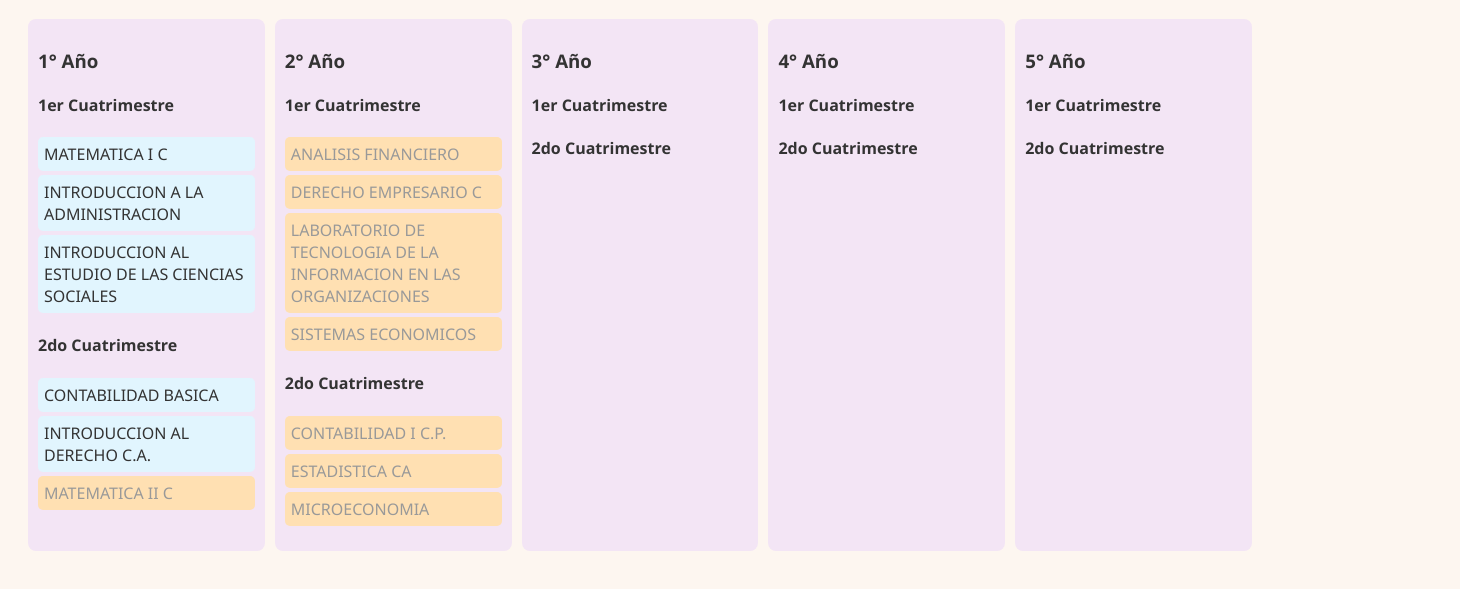
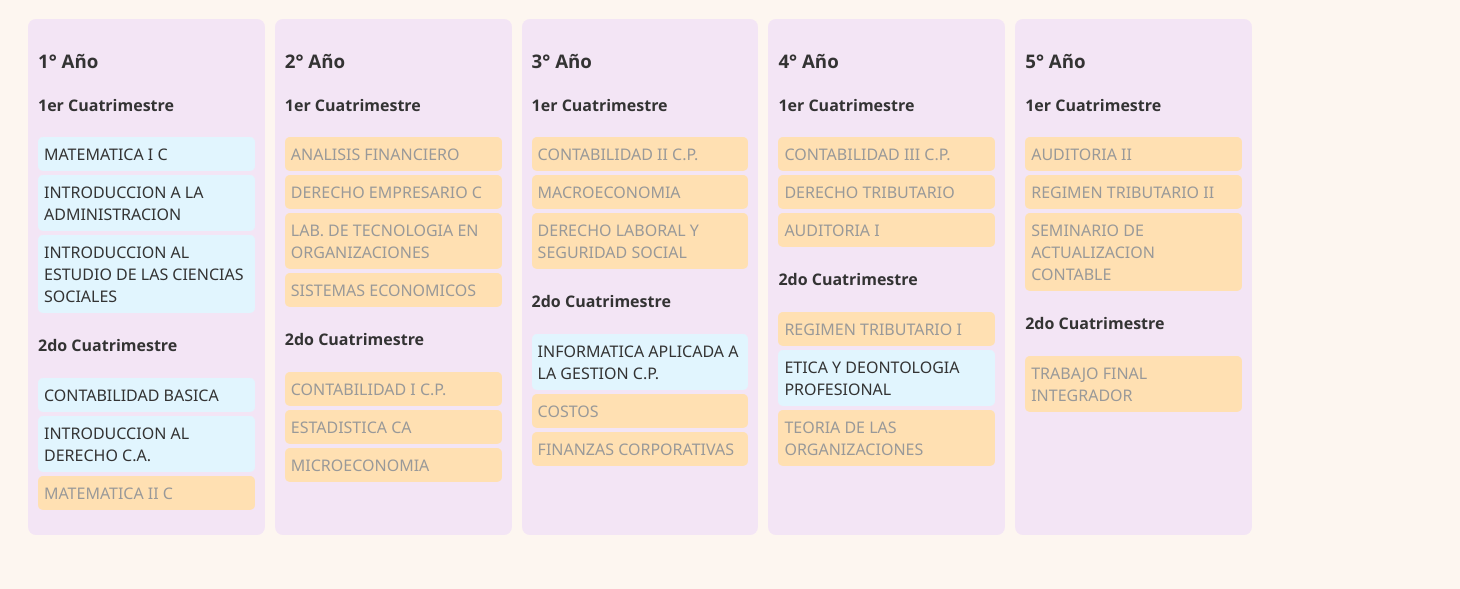
Before and after one commit to AnaClara535/Materias, a plain HTML site: page index.html in a window 1280 px wide. Shown: the part 95-684 px from the top of the page, 1460 px wide, since content can reach past the window. Drawn offline with Linux system fonts and the light colour scheme.

Commit message:
Update index.html

```diff
--- a/index.html
+++ b/index.html
@@ -71,19 +71,44 @@
 <div class="grid" id="malla"></div>
 <script>
   const materias = [
+    // 1er Año
     { id: '8116', nombre: 'MATEMATICA I C', anio: 1, cuatri: 1 },
     { id: '1660', nombre: 'INTRODUCCION A LA ADMINISTRACION', anio: 1, cuatri: 1 },
     { id: '4757', nombre: 'INTRODUCCION AL ESTUDIO DE LAS CIENCIAS SOCIALES', anio: 1, cuatri: 1 },
     { id: '1613', nombre: 'CONTABILIDAD BASICA', anio: 1, cuatri: 2 },
     { id: '9065', nombre: 'INTRODUCCION AL DERECHO C.A.', anio: 1, cuatri: 2 },
     { id: '8117', nombre: 'MATEMATICA II C', anio: 1, cuatri: 2, req: { cursar: ['8116'], rendir: ['8116'] } },
+
+    // 2do Año
     { id: '1673', nombre: 'ANALISIS FINANCIERO', anio: 2, cuatri: 1, req: { cursar: ['8116', '8117'], rendir: ['8116', '8117'] } },
     { id: '9074', nombre: 'DERECHO EMPRESARIO C', anio: 2, cuatri: 1, req: { cursar: ['9065'], rendir: ['9065'] } },
-    { id: '1711', nombre: 'LABORATORIO DE TECNOLOGIA DE LA INFORMACION EN LAS ORGANIZACIONES', anio: 2, cuatri: 1, req: { cursar: ['1660'], rendir: ['1660'] } },
+    { id: '1711', nombre: 'LAB. DE TECNOLOGIA EN ORGANIZACIONES', anio: 2, cuatri: 1, req: { cursar: ['1660'], rendir: ['1660'] } },
     { id: '2360', nombre: 'SISTEMAS ECONOMICOS', anio: 2, cuatri: 1, req: { cursar: ['8116'], rendir: ['8116'] } },
     { id: '1576', nombre: 'CONTABILIDAD I C.P.', anio: 2, cuatri: 2, req: { cursar: ['1613'], rendir: ['1613'] } },
     { id: '8105', nombre: 'ESTADISTICA CA', anio: 2, cuatri: 2, req: { cursar: ['8116', '8117'], rendir: ['8116', '8117'] } },
     { id: '2253', nombre: 'MICROECONOMIA', anio: 2, cuatri: 2, req: { cursar: ['8117', '2360'], rendir: ['8117', '2360', '4757'] } },
+
+    // 3er Año
+    { id: '1577', nombre: 'CONTABILIDAD II C.P.', anio: 3, cuatri: 1, req: { cursar: ['1576'], rendir: ['1576'] } },
+    { id: '2103', nombre: 'MACROECONOMIA', anio: 3, cuatri: 1, req: { cursar: ['2253'], rendir: ['2253'] } },
+    { id: '2400', nombre: 'DERECHO LABORAL Y SEGURIDAD SOCIAL', anio: 3, cuatri: 1, req: { cursar: ['9074'], rendir: ['9074'] } },
+    { id: '8015', nombre: 'INFORMATICA APLICADA A LA GESTION C.P.', anio: 3, cuatri: 2 },
+    { id: '1735', nombre: 'COSTOS', anio: 3, cuatri: 2, req: { cursar: ['1576'], rendir: ['1576'] } },
+    { id: '1729', nombre: 'FINANZAS CORPORATIVAS', anio: 3, cuatri: 2, req: { cursar: ['1673'], rendir: ['1673'] } },
+
+    // 4to Año
+    { id: '1578', nombre: 'CONTABILIDAD III C.P.', anio: 4, cuatri: 1, req: { cursar: ['1577'], rendir: ['1577'] } },
+    { id: '9033', nombre: 'DERECHO TRIBUTARIO', anio: 4, cuatri: 1, req: { cursar: ['9074'], rendir: ['9074'] } },
+    { id: '1684', nombre: 'AUDITORIA I', anio: 4, cuatri: 1, req: { cursar: ['1577'], rendir: ['1577'] } },
+    { id: '9025', nombre: 'REGIMEN TRIBUTARIO I', anio: 4, cuatri: 2, req: { cursar: ['9033'], rendir: ['9033'] } },
+    { id: '9091', nombre: 'ETICA Y DEONTOLOGIA PROFESIONAL', anio: 4, cuatri: 2 },
+    { id: '1605', nombre: 'TEORIA DE LAS ORGANIZACIONES', anio: 4, cuatri: 2, req: { cursar: ['1660'], rendir: ['1660'] } },
+
+    // 5to Año
+    { id: '1691', nombre: 'AUDITORIA II', anio: 5, cuatri: 1, req: { cursar: ['1684'], rendir: ['1684'] } },
+    { id: '9034', nombre: 'REGIMEN TRIBUTARIO II', anio: 5, cuatri: 1, req: { cursar: ['9025'], rendir: ['9025'] } },
+    { id: '1736', nombre: 'SEMINARIO DE ACTUALIZACION CONTABLE', anio: 5, cuatri: 1, req: { cursar: ['1578'], rendir: ['1578'] } },
+    { id: '9999', nombre: 'TRABAJO FINAL INTEGRADOR', anio: 5, cuatri: 2, req: { cursar: ['1578', '1691', '9034'], rendir: ['1578', '1691', '9034'] } }
   ];
 
   const aprobadas = JSON.parse(localStorage.getItem('aprobadas') || '[]');
```
